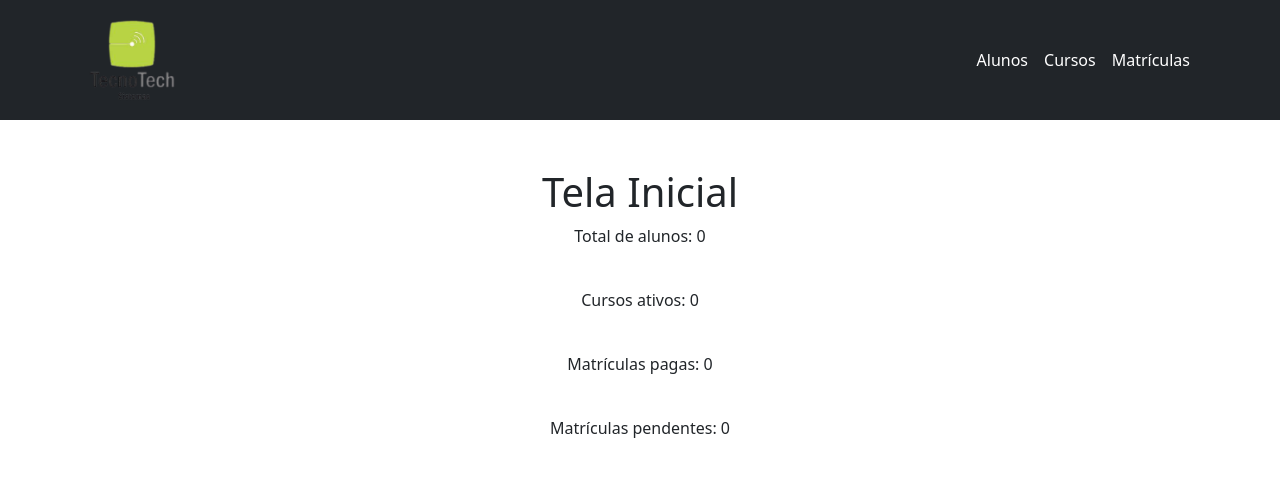
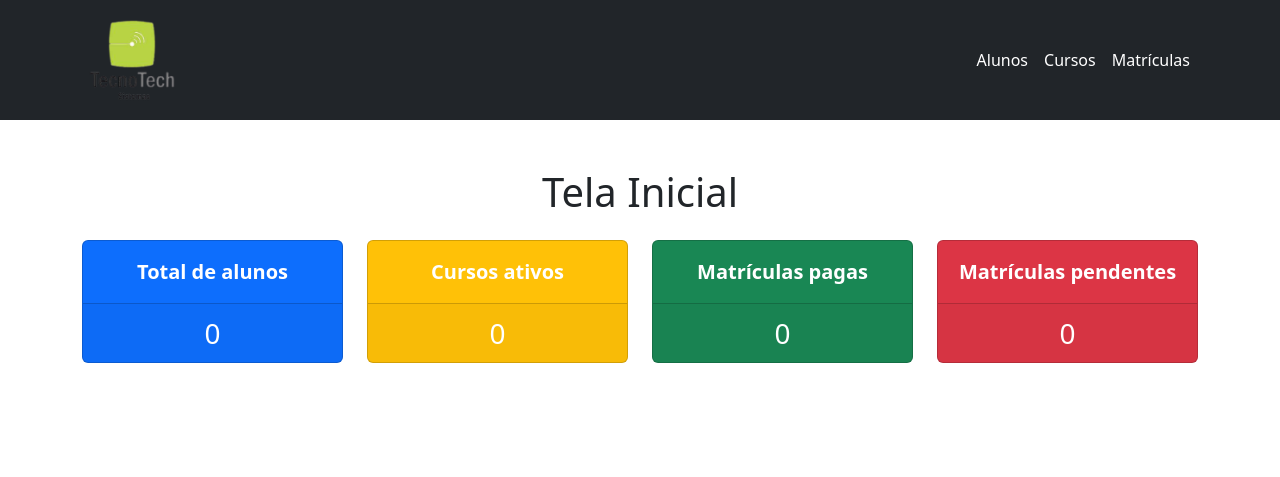
Before and after one commit to manoelcn/academia-dev-python, a Django app: page / in a window 1280 px wide. Shown: the top 477 px of the page. Run offline with Django 5.2, Linux system fonts and the light colour scheme; data that the repository does not hold is empty.

Commit message:
style: muda layout da página inicial

```diff
--- a/app/templates/home.html
+++ b/app/templates/home.html
@@ -1,15 +1,44 @@
 {% extends 'base.html' %}
 
 {% block title %}
-    Home
+    Página Inicial
 {% endblock %}
 
 {% block content %}
-    <h1>Tela Inicial</h1>
+<h1 class="mt-4 mb-4">Tela Inicial</h1>
 
-    <p>Total de alunos: {{ total_student }}</p><br>
-    <p>Cursos ativos: {{ active_courses }}</p><br>
-    <p>Matrículas pagas: {{ paid_enrollments }}</p><br>
-    <p>Matrículas pendentes: {{ pending_enrollments }}</p><br>
-
+    <div class="row">
+        <div class="col-xl-3 col-md-6">
+            <div class="card bg-primary text-white m-0 p-0 fs-5 mb-4">
+                <div class="card-body fw-bold">Total de alunos</div>
+                <div class="card-footer d-flex align-items-center justify-content-center">
+                        <p class="text-white m-0 p-0 fs-3">{{ total_student }}</p>
+                </div>
+            </div>
+        </div>
+        <div class="col-xl-3 col-md-6">
+            <div class="card bg-warning text-white m-0 p-0 fs-5 mb-4">
+                <div class="card-body fw-bold">Cursos ativos</div>
+                <div class="card-footer d-flex align-items-center justify-content-center">
+                    <p class="text-white m-0 p-0 fs-3">{{ active_courses }}</p>
+                </div>
+            </div>
+        </div>
+        <div class="col-xl-3 col-md-6">
+            <div class="card bg-success text-white m-0 p-0 fs-5 mb-4">
+                <div class="card-body fw-bold">Matrículas pagas</div>
+                <div class="card-footer d-flex align-items-center justify-content-center">
+                    <p class="text-white m-0 p-0 fs-3">{{ paid_enrollments }}</p>
+                </div>
+            </div>
+        </div>
+        <div class="col-xl-3 col-md-6">
+            <div class="card bg-danger text-white m-0 p-0 fs-5 mb-4">
+                <div class="card-body fw-bold">Matrículas pendentes</div>
+                <div class="card-footer d-flex align-items-center justify-content-center">
+                    <p class="text-white m-0 p-0 fs-3">{{ pending_enrollments }}</p>
+                </div>
+            </div>
+        </div>
+    </div>
 {% endblock %}
```
